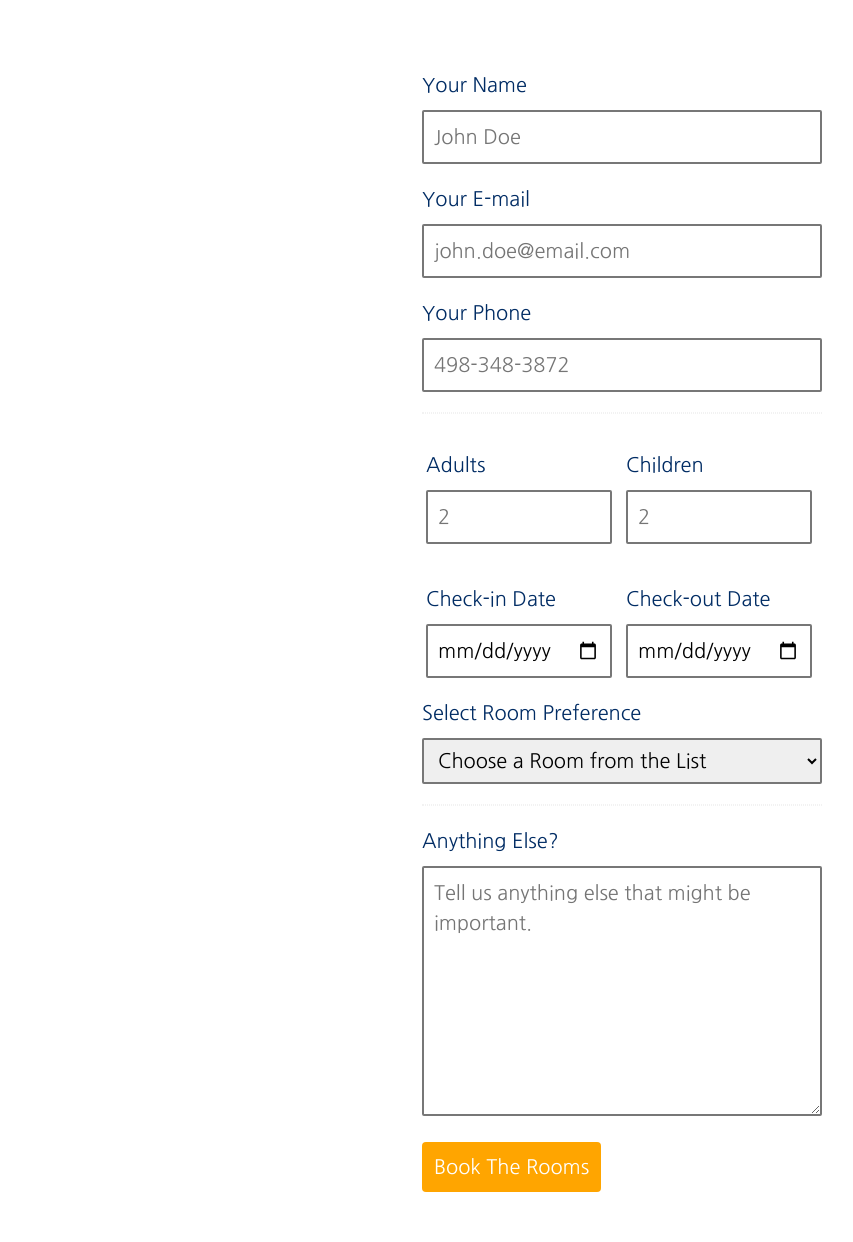
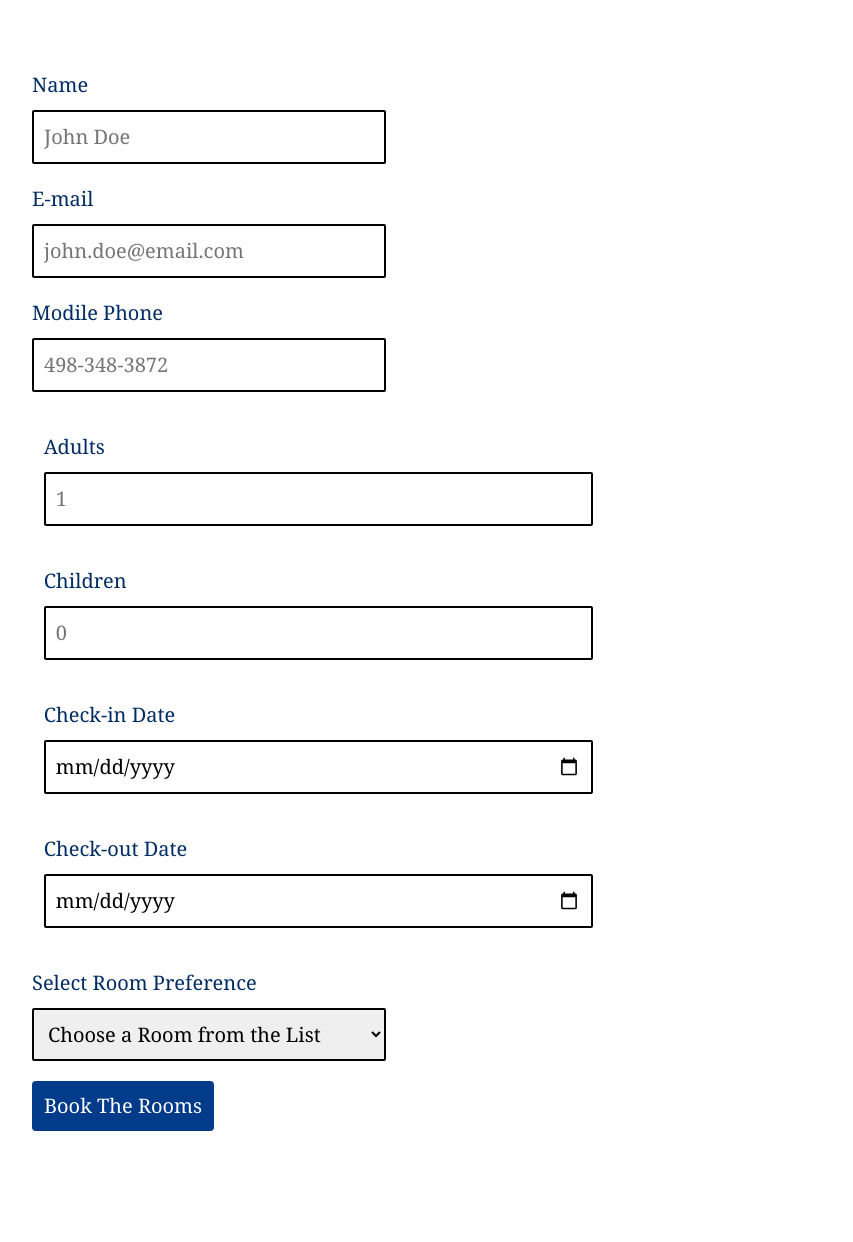
Before and after one commit to simonepietraroia/bluehotel, a Django app: page /create/ in a window 1280 px wide. Shown: the whole page, without its empty margins (18-871 px from the left). After the commit the page ends 1131 px from the top, so only its background shows below. Run offline with Django 3.2, Linux system fonts and the light colour scheme; some libraries are stand-ins or nearby versions.

Commit message:
edited create booking form

```diff
--- a/static/css/style.css
+++ b/static/css/style.css
@@ -239,8 +239,6 @@
 /* Stylying for booking page */
 
 .booking-form {
-    width: 500px;
-    margin: 0 auto;
     padding: 50px;
     background: #fff;
   }
@@ -252,24 +250,23 @@
   div.elem-group.inlined {
     width: 49%;
     display: inline-block;
-    float: left;
     margin-left: 1%;
   }
 
   label {
     display: block;
-    font-family: 'Nanum Gothic';
+    font-family: Georgia, Arial, Helvetica, sans-serif;
     padding-bottom: 10px;
     font-size: 1.25em;
   }
 
   input, select, textarea {
     border-radius: 2px;
-    border: 2px solid #777;
+    border: 2px solid black;
     box-sizing: border-box;
     font-size: 1.25em;
-    font-family: 'Nanum Gothic';
-    width: 100%;
+    font-family: Georgia, Arial, Helvetica, sans-serif;
+    width: 30%;
     padding: 10px;
   }
 
@@ -288,11 +285,11 @@
 
   button {
     height: 50px;
-    background: orange;
+    background: #013b89;
     border: none;
     color: white;
     font-size: 1.25em;
-    font-family: 'Nanum Gothic';
+    font-family: Georgia, Arial, Helvetica, sans-serif;
     border-radius: 4px;
     cursor: pointer;
     padding: 0 12px;
--- a/templates/booking/create_booking.html
+++ b/templates/booking/create_booking.html
@@ -7,32 +7,30 @@
     <meta name="viewport" content="width=device-width, initial-scale=1.0">
     <link href="https://cdn.jsdelivr.net/npm/bootstrap@5.3.2/dist/css/bootstrap.min.css" rel="stylesheet" integrity="sha384-T3c6CoIi6uLrA9TneNEoa7RxnatzjcDSCmG1MXxSR1GAsXEV/Dwwykc2MPK8M2HN" crossorigin="anonymous">
     <link rel="stylesheet" href="{% static 'css/style.css' %}">
-    <link rel='stylesheet' href='https://fonts.googleapis.com/css?family=Nanum+Gothic'>
     <script src="https://kit.fontawesome.com/56d542c146.js" crossorigin="anonymous"></script>
     <title>Create Booking</title>
 </head>
 <body>
     <form class="booking-form" action="#" method="post">
         <div class="elem-group">
-          <label for="name">Your Name</label>
+          <label for="name">Name</label>
           <input type="text" id="name" name="visitor_name" placeholder="John Doe" pattern=[A-Z\sa-z]{3,20} required>
         </div>
         <div class="elem-group">
-          <label for="email">Your E-mail</label>
+          <label for="email">E-mail</label>
           <input type="email" id="email" name="visitor_email" placeholder="john.doe@email.com" required>
         </div>
         <div class="elem-group">
-          <label for="phone">Your Phone</label>
+          <label for="phone">Modile Phone</label>
           <input type="tel" id="phone" name="visitor_phone" placeholder="498-348-3872" pattern=(\d{3})-?\s?(\d{3})-?\s?(\d{4}) required>
         </div>
-        <hr>
         <div class="elem-group inlined">
           <label for="adult">Adults</label>
-          <input type="number" id="adult" name="total_adults" placeholder="2" min="1" required>
+          <input type="number" id="adult" name="total_adults" placeholder="1" min="1" required>
         </div>
         <div class="elem-group inlined">
           <label for="child">Children</label>
-          <input type="number" id="child" name="total_children" placeholder="2" min="0" required>
+          <input type="number" id="child" name="total_children" placeholder="0" min="0" required>
         </div>
         <div class="elem-group inlined">
           <label for="checkin-date">Check-in Date</label>
@@ -46,15 +44,9 @@
           <label for="room-selection">Select Room Preference</label>
           <select id="room-selection" name="room_preference" required>
               <option value="">Choose a Room from the List</option>
-              <option value="connecting">Connecting</option>
-              <option value="adjoining">Adjoining</option>
-              <option value="adjacent">Adjacent</option>
+              <option value="Junior Suite">Junior Suite</option>
+              <option value="Deluxe King Room">Deluxe King Room</option>
           </select>
-        </div>
-        <hr>
-        <div class="elem-group">
-          <label for="message">Anything Else?</label>
-          <textarea id="message" name="visitor_message" placeholder="Tell us anything else that might be important." required></textarea>
         </div>
         <button type="submit">Book The Rooms</button>
       </form>
```
